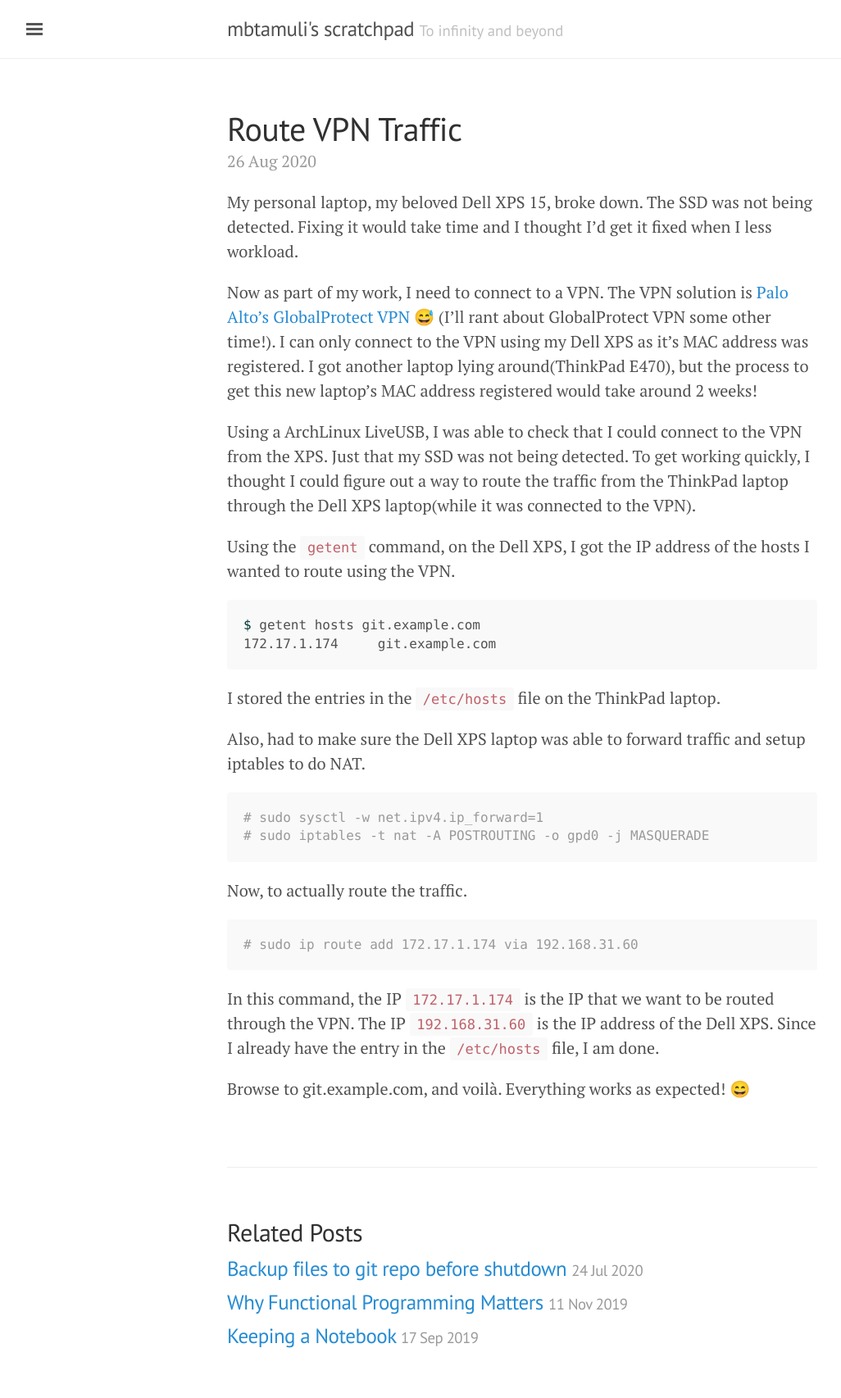
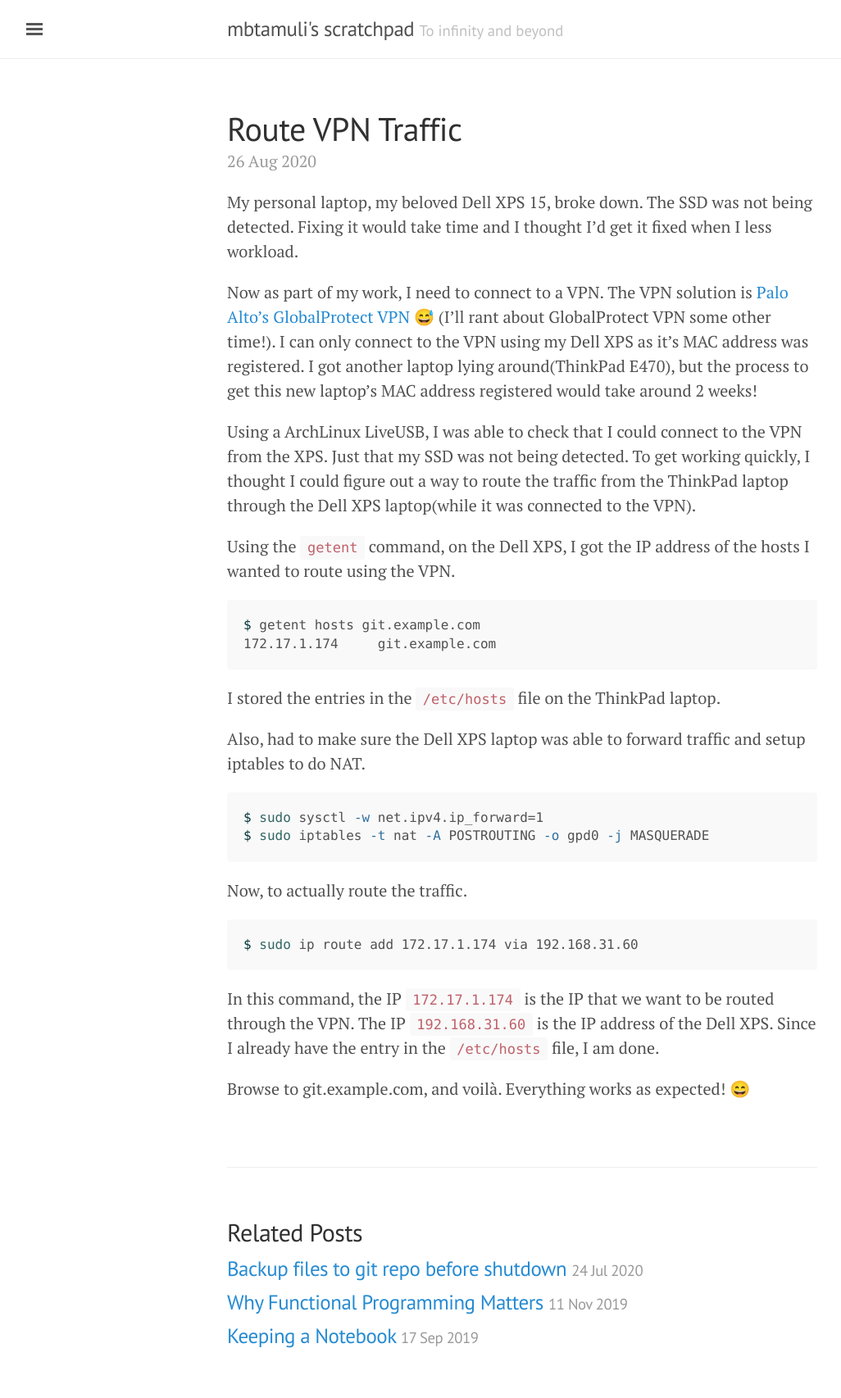
Before and after one commit to lk4ml/blog_example, a Jekyll site: the page built from _posts/2020-08-26-route-vpn-traffic.md, in a window 1280 px wide. Shown: the whole page at 82% size, without its empty margins (3-1029 px from the left). Built offline with Jekyll 4.4.1, drawn with Linux system fonts in a browser that asks for light colours; emoji names are drawn with the system emoji font.

Commit message:
Update syntax for code blocks
Signed-off-by: Mriyam Tamuli <mbtamuli@gmail.com>

````diff
--- a/_posts/2020-08-26-route-vpn-traffic.md
+++ b/_posts/2020-08-26-route-vpn-traffic.md
@@ -22,14 +22,14 @@ I stored the entries in the `/etc/hosts` file on the ThinkPad laptop.
 Also, had to make sure the Dell XPS laptop was able to forward traffic and setup iptables to do NAT.
 
 ```bash
-# sudo sysctl -w net.ipv4.ip_forward=1
-# sudo iptables -t nat -A POSTROUTING -o gpd0 -j MASQUERADE
+$ sudo sysctl -w net.ipv4.ip_forward=1
+$ sudo iptables -t nat -A POSTROUTING -o gpd0 -j MASQUERADE
 ```
 
 Now, to actually route the traffic.
 
 ```bash
-# sudo ip route add 172.17.1.174 via 192.168.31.60
+$ sudo ip route add 172.17.1.174 via 192.168.31.60
 ```
 
 In this command, the IP `172.17.1.174` is the IP that we want to be routed through the VPN. The IP `192.168.31.60` is the IP address of the Dell XPS. Since I already have the entry in the `/etc/hosts` file, I am done.
````
